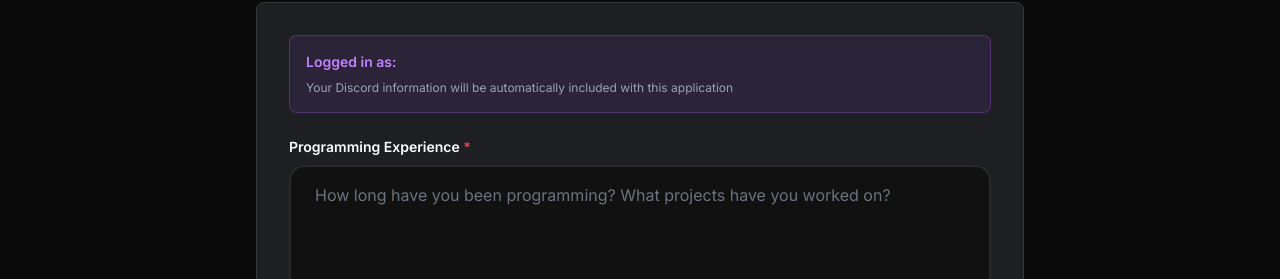
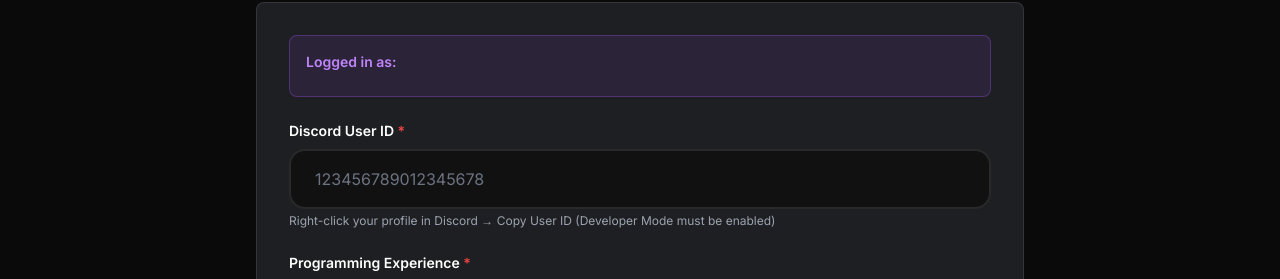
Before and after one commit to pythonplayer396/fxgteamapply, a Next.js app: page /dashboard/applications/developer in a window 1280 px wide. Shown: the part 292-571 px from the top of the page. Built offline with nearby package versions, Linux system fonts and the light colour scheme; no server answers.

Commit message:
Add Discord ID field to application forms for manual entry

```diff
--- a/app/api/applications/developer/route.ts
+++ b/app/api/applications/developer/route.ts
@@ -17,9 +17,9 @@
       id: uuidv4(),
       ...body,
       // Store Discord session info
-      sessionUsername: session?.user?.name || body.discordUsername,
+      sessionUsername: session?.user?.name,
       sessionEmail: session?.user?.email,
-      sessionDiscordId: (session?.user as any)?.discordId,
+      sessionDiscordId: body.discordId, // Use the manually entered Discord ID
       sessionAvatar: session?.user?.image,
       status: 'pending',
       submittedAt: new Date().toISOString(),
--- a/app/api/applications/helper/route.ts
+++ b/app/api/applications/helper/route.ts
@@ -17,9 +17,9 @@
       id: uuidv4(),
       ...body,
       // Store Discord session info
-      sessionUsername: session?.user?.name || body.discordUsername,
+      sessionUsername: session?.user?.name,
       sessionEmail: session?.user?.email,
-      sessionDiscordId: (session?.user as any)?.discordId,
+      sessionDiscordId: body.discordId, // Use the manually entered Discord ID
       sessionAvatar: session?.user?.image,
       status: 'pending',
       submittedAt: new Date().toISOString(),
--- a/app/dashboard/applications/developer/page.tsx
+++ b/app/dashboard/applications/developer/page.tsx
@@ -9,6 +9,7 @@
   const { data: session } = useSession()
   const [submitted, setSubmitted] = useState(false)
   const [formData, setFormData] = useState({
+    discordId: '',
     programmingExperience: '',
     languages: '',
     frameworks: '',
@@ -94,13 +95,29 @@
         </div>
 
         <form onSubmit={handleSubmit} className="bg-discord-dark border border-white/10 rounded-lg p-8 space-y-6">
-            {/* Discord info auto-filled from session */}
+            {/* Discord info */}
             <div className="bg-purple-500/10 border border-purple-500/30 rounded-lg p-4 mb-6">
               <p className="text-sm text-gray-300 mb-2">
                 <span className="font-semibold text-purple-400">Logged in as:</span> {session?.user?.name}
               </p>
-              <p className="text-xs text-gray-400">
-                Your Discord information will be automatically included with this application
+            </div>
+
+            <div>
+              <label htmlFor="discordId" className="block text-sm font-semibold mb-2">
+                Discord User ID <span className="text-red-500">*</span>
+              </label>
+              <input
+                type="text"
+                id="discordId"
+                name="discordId"
+                required
+                value={formData.discordId}
+                onChange={handleChange}
+                placeholder="123456789012345678"
+                className="input-field"
+              />
+              <p className="text-xs text-gray-400 mt-1">
+                Right-click your profile in Discord → Copy User ID (Developer Mode must be enabled)
               </p>
             </div>
 
--- a/app/dashboard/applications/helper/page.tsx
+++ b/app/dashboard/applications/helper/page.tsx
@@ -9,6 +9,7 @@
   const { data: session } = useSession()
   const [submitted, setSubmitted] = useState(false)
   const [formData, setFormData] = useState({
+    discordId: '',
     age: '',
     experience: '',
     reason: '',
@@ -91,13 +92,29 @@
         </div>
 
         <form onSubmit={handleSubmit} className="bg-discord-dark border border-white/10 rounded-lg p-8 space-y-6">
-            {/* Discord info auto-filled from session */}
+            {/* Discord info */}
             <div className="bg-purple-500/10 border border-purple-500/30 rounded-lg p-4 mb-6">
               <p className="text-sm text-gray-300 mb-2">
                 <span className="font-semibold text-purple-400">Logged in as:</span> {session?.user?.name}
               </p>
-              <p className="text-xs text-gray-400">
-                Your Discord information will be automatically included with this application
+            </div>
+
+            <div>
+              <label htmlFor="discordId" className="block text-sm font-semibold mb-2">
+                Discord User ID <span className="text-red-500">*</span>
+              </label>
+              <input
+                type="text"
+                id="discordId"
+                name="discordId"
+                required
+                value={formData.discordId}
+                onChange={handleChange}
+                placeholder="123456789012345678"
+                className="input-field"
+              />
+              <p className="text-xs text-gray-400 mt-1">
+                Right-click your profile in Discord → Copy User ID (Developer Mode must be enabled)
               </p>
             </div>
 
```
